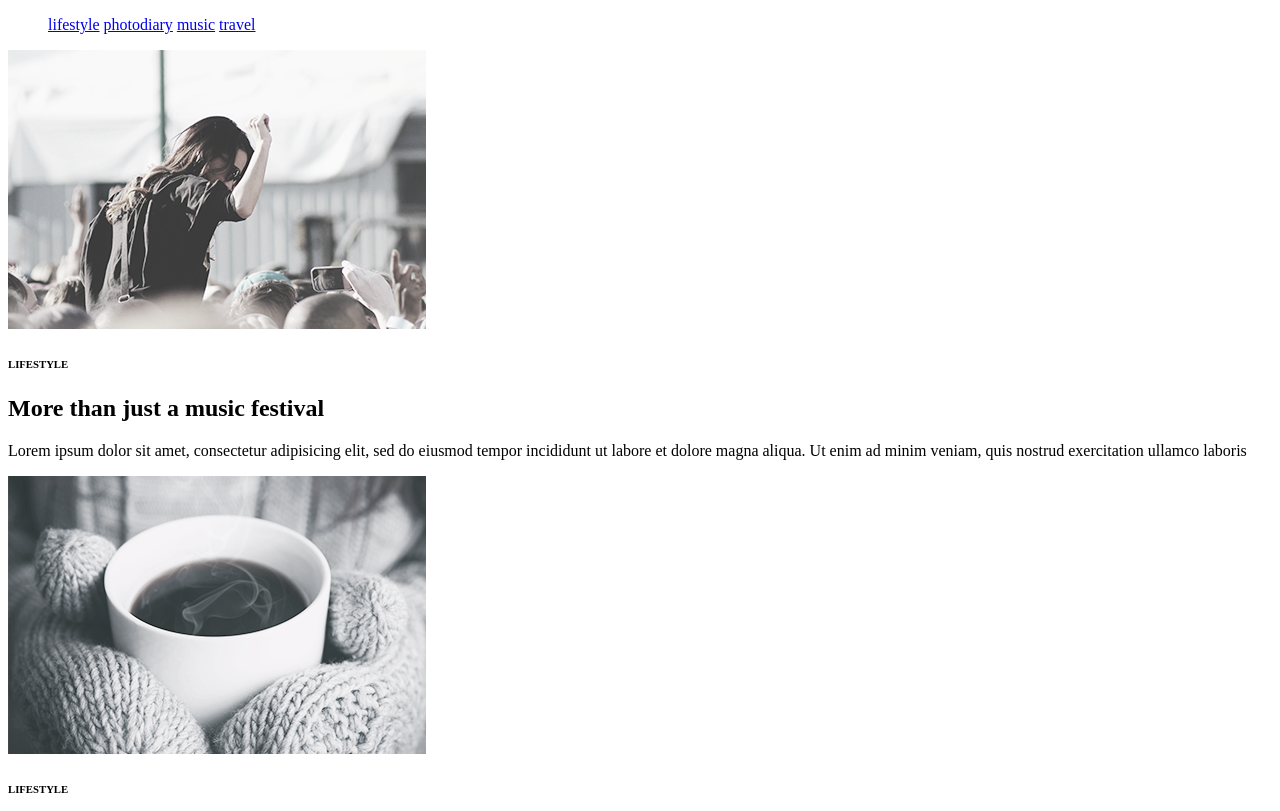
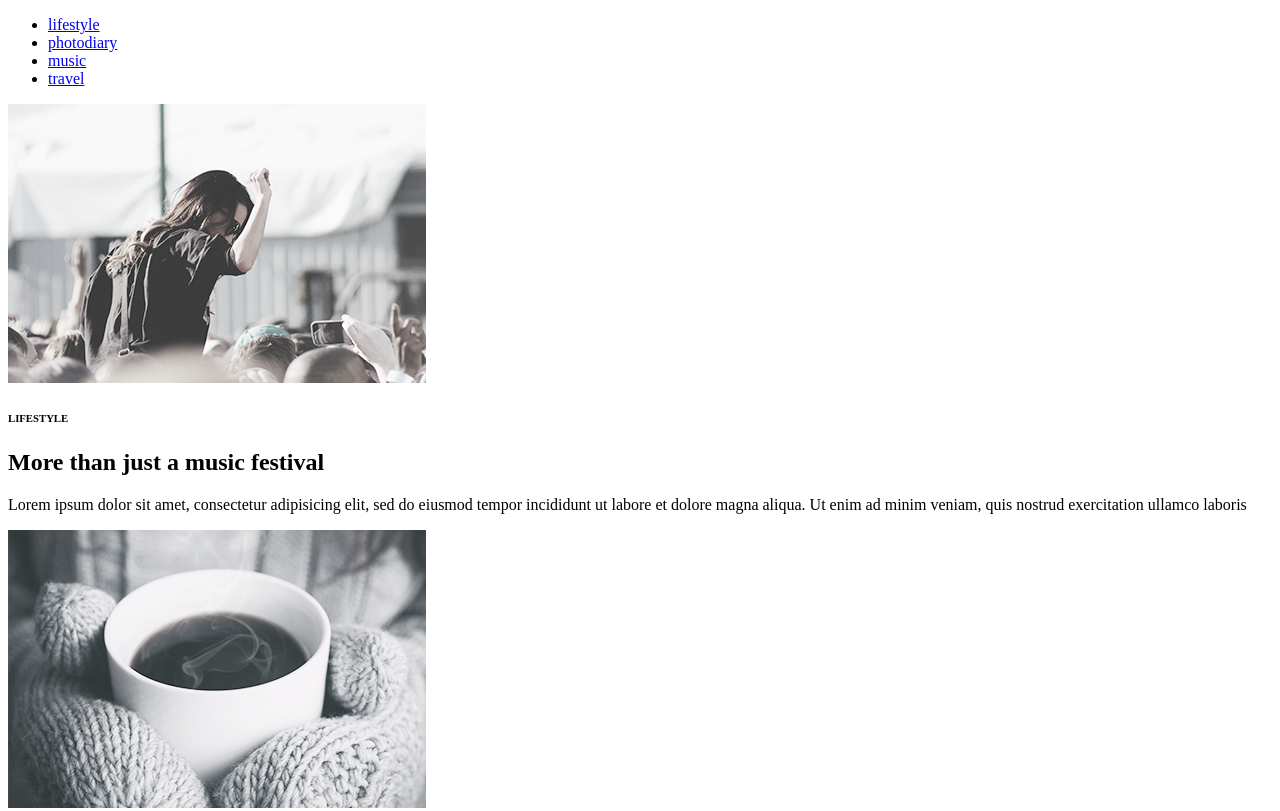
Before and after one commit to Dmitriy0776/goit-fe-course, a plain HTML site: page index.html in a window 1280 px wide. Shown: the top 811 px of the page. Drawn offline with Linux system fonts and the light colour scheme.

Commit message:
added changes to the file

```diff
--- a/index.html
+++ b/index.html
@@ -8,18 +8,18 @@
   <header>
     <nav class="mian-nav">
       <ul class="main-menu">
-        <il class="main-menu-item">
+        <li class="main-menu-item">
           <a href="#lifstyle" class="main-menu-link">lifestyle</a>
-        </il>
-        <il class="main-menu-item">
+        </li>
+        <li class="main-menu-item">
           <a href="#photodiary" class="main-menu-link">photodiary</a>
-        </il>
-        <il class="main-menu-item">
+        </li>
+        <li class="main-menu-item">
           <a href="#music" class="main-menu-link">music</a>
-        </il>
-        <il class="main-menu-item">
+        </li>
+        <li class="main-menu-item">
           <a href="#travel" class="main-menu-link">travel</a>
-        </il>
+        </li>
       </ul>
     </nav>
   </header>
@@ -50,9 +50,7 @@
     </section>
   </main>
   <footer>
-    <button>
-      <h4>Load more</h4>
-    </button>
+    <button>Load more</button>
   </footer>
 </body>
 </html>
```
